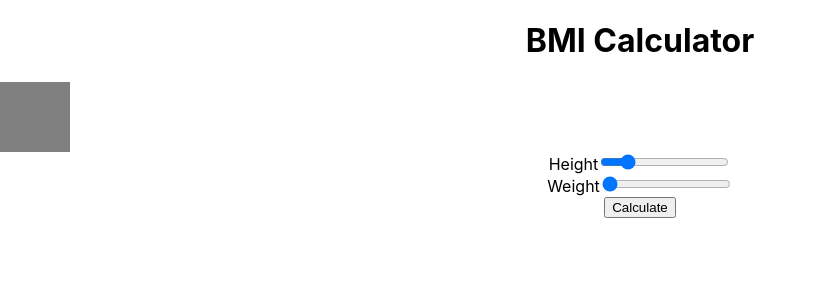
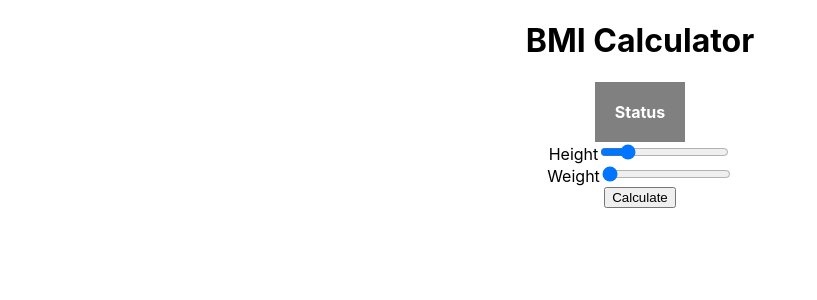
Before and after one commit to justinparrish/BMI-Calculator, a React (Create React App) app: page / in a window 1280 px wide. Shown: the top 300 px of the page, without its empty margins (0-817 px from the left). Built offline with nearby package versions, Linux system fonts and the light colour scheme.

Commit message:
changes color from bmi

```diff
--- a/src/App.css
+++ b/src/App.css
@@ -4,8 +4,10 @@
 }
 
 .status {
+  display: inline-block;
+  padding: 20px;
+  color: white;
+  font-weight: 700;
   text-align: center;
-  height: 70px;
-  width: 70px;
-  background: grey;
+  background: gray;
 }
--- a/src/App.js
+++ b/src/App.js
@@ -3,7 +3,7 @@ import './App.css';
 
 const getCalculation = (number) => (
   <span>
-    {number.bmi} <div className='status'></div>
+    {number.bmi} <div className='status'>Status</div>
   </span>
   )
 
@@ -47,6 +47,26 @@ class App extends React.Component {
     weight: undefined,
   }
 
+  statusColor = () => {
+    let status = document.querySelector('.status')
+    if (this.state.bmi < 18.50) {
+      status.style.background = 'yellow'
+      status.innerHTML = 'Underweight'
+    }
+    else if (this.state.bmi >= 18.50 && this.state.bmi <= 24.90) {
+      status.style.background = 'green'
+      status.innerHTML = 'Normal Weight'
+    }
+    else if (this.state.bmi >= 25.00 && this.state.bmi <= 29.90) {
+      status.style.background = 'orangered'
+      status.innerHTML = 'Overweight'
+    }
+    else if (this.state.bmi >= 30.00) {
+      status.style.background = 'red'
+      status.innerHTML = 'Obesity'
+    }
+  }
+
   calculateBmi = (info) => {
     let state = {...this.state}
 
@@ -63,7 +83,7 @@ class App extends React.Component {
   render = () => (
     <div className='container'>
       <h1>BMI Calculator</h1>
-      {getCalculation(this.state)}
+      {getCalculation(this.state, this.statusColor())}
       <BmiForm calculateBmi={this.calculateBmi}/>
     </div>
   );
```
